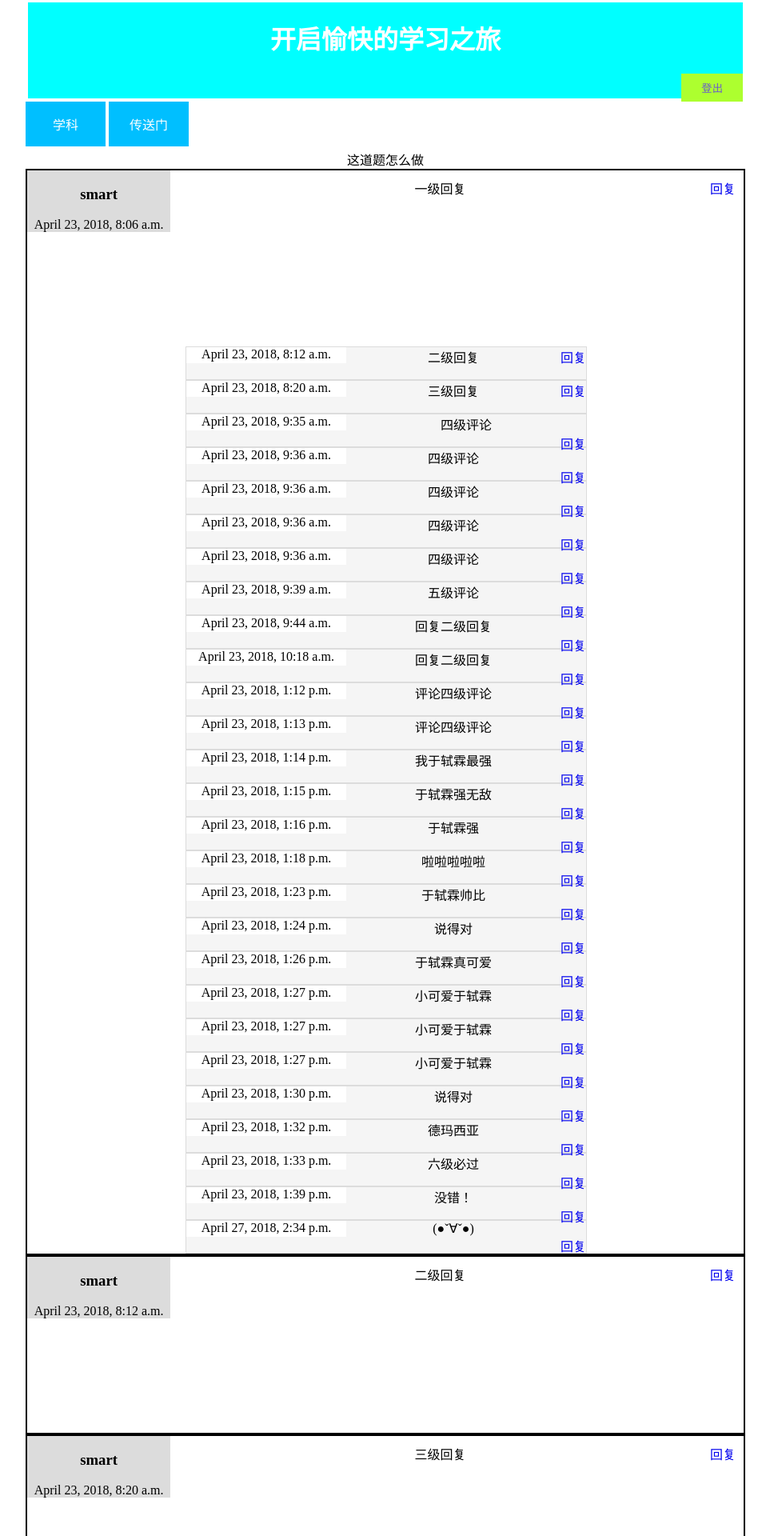
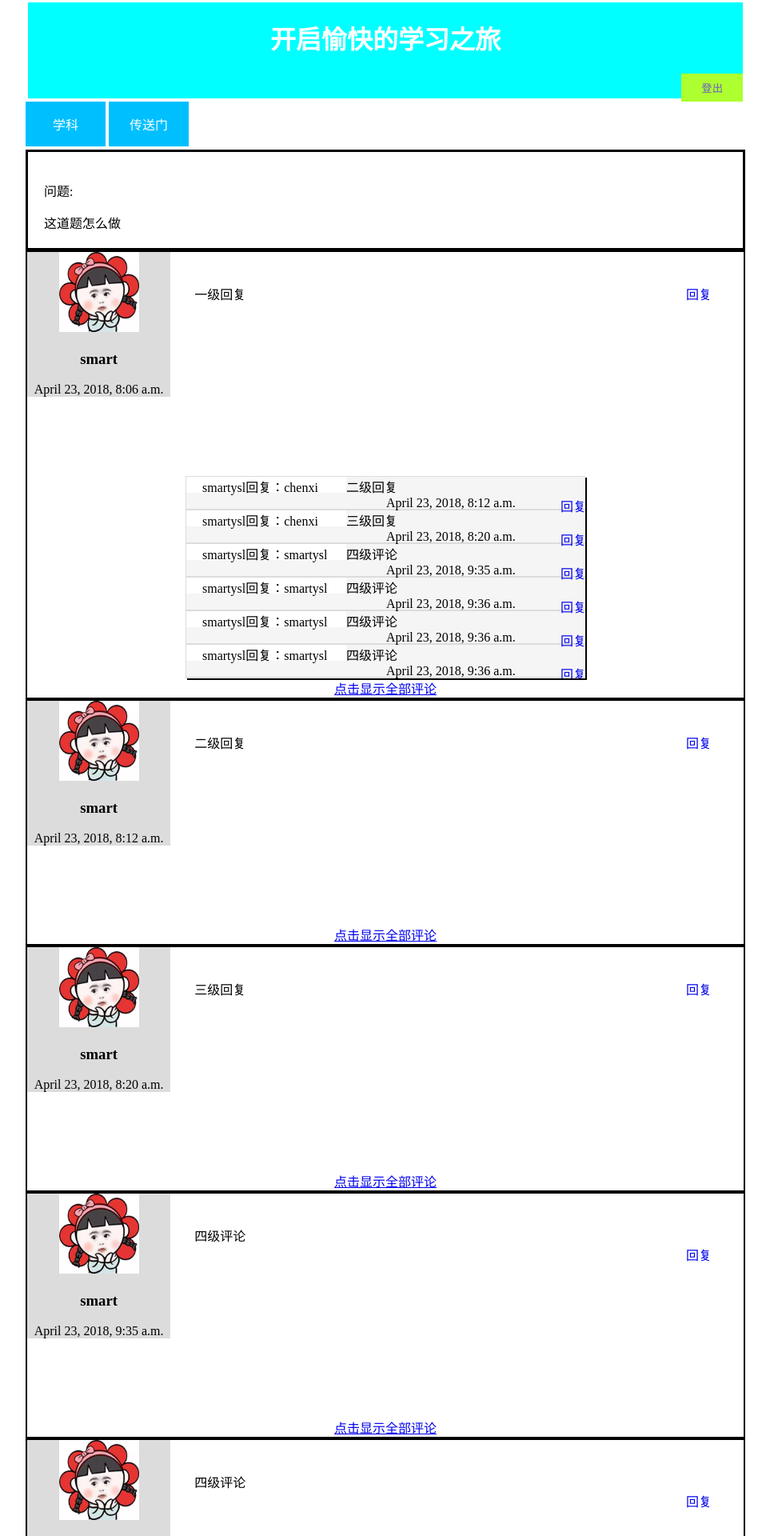
Before and after one commit to smartysl/dachuang, a Django app: template comment/templates/question_detail.html in a window 1280 px wide. Shown: the top 1920 px of the page at 80% size, without its empty margins (158-1121 px from the left). Run offline with Django 3.2, Linux system fonts and the light colour scheme; the template is opened without the code that fills it: values that come from a table or form of the project are taken from there, others are empty; data comes from the database, SQL or seed files in the repository; both versions use the stored data as it was after the commit; some libraries are stand-ins or nearby versions.

Commit message:
样式更新6

```diff
--- a/comment/static/css/base.css
+++ b/comment/static/css/base.css
@@ -75,6 +75,16 @@ body{
     background-color: black;
 }
 
+.django-ckeditor-widget{
+	width: 650px;
+}
+.question_post input{
+	padding: 10px;
+	padding-left: 20px;
+	padding-right: 20px;
+	border: none;
+	background-color: gainsboro;
+}
 
 @media only screen and (min-width: 800px) {
 
--- a/comment/static/css/question_detail.css
+++ b/comment/static/css/question_detail.css
@@ -2,6 +2,13 @@
 	clear: both;
 	overflow: hidden;
 }
+.qus_text{
+   	border: solid;
+   	text-align: left;
+   	height: auto;
+     padding: 20px;
+}
+
 
 .comment{
 	text-align: center;
@@ -15,11 +22,14 @@
 }
 
 .text{
-	text-align: center;
-	padding: 10px;
+	text-align: left;
+
+	padding: 40px;
 	height: 200px;
 }
-
+.text p{
+	padding-left:30px ;
+}
 .text a{
 	float: right;
 }
@@ -27,20 +37,30 @@
 	box-shadow: 2px 2px black;
 	text-align: center;
 	margin: 0px auto;
-	height: auto;
+	max-height:253px;
+	width: 500px;
+	overflow: hidden;
+}
+.reply_all_1{
+	box-shadow: 2px 2px black;
+	text-align: center;
+	margin: 0px auto;
 	width: 500px;
 }
+
 .reply{
 	border: solid 1px gainsboro;
 	width: 500px;
-	height: 40px;
-
+	min-height: 40px;
+	height: auto;
 	background-color: whitesmoke;
+	text-align: left;
 }
 
 .reply p{
-	margin: 0px;
-	padding: 0px;
+
+	margin-left: 10px;
+	padding-left: 10px;
 }
 .reply a{
 	text-decoration: none;
@@ -54,10 +74,29 @@
 	height: 20px;
 	background-color: white;
 }
+.reply2{
+	padding: 0px;
+	margin: 0px;
+	float: right;
+	width:250px;
+	height: 10px;
+}
+
+
 .user_info {
 	width:  20%;
-
+	margin-right: 30px;
 	height: auto 100%;
 	background-color: gainsboro;
 	float: left;
 }
+
+input{
+	font-size: 20px;
+	padding-top: 10px;
+	padding-left: 20px;
+	padding-right: 20px;
+	padding-bottom: 0px;
+	border: none;
+	background-color: gainsboro;
+}
--- a/comment/static/css/question_list.css
+++ b/comment/static/css/question_list.css
@@ -50,6 +50,11 @@
 	font-size: x-small;
 }
 
+.context h3{
+	max-height: 80px;
+	overflow: hidden;
+}
+
 .pagination{
 	padding-top: 40px;
 	margin: 0px auto;
--- a/comment/templates/base.html
+++ b/comment/templates/base.html
@@ -14,7 +14,7 @@
 <body>
 	<div class="HEAD">
         <h1>开启愉快的学习之旅</h1>
-		<button onclick="window.open('/account/login')" style="color: slateblue;float: right;border: none;background-color: greenyellow;padding: 8px 25px;">登出</button>
+		<button onclick="window.location.href='/account/login'" style="color: slateblue;float: right;border: none;background-color: greenyellow;padding: 8px 25px;">登出</button>
 	</div>
 
 	<div class="guid">
--- a/comment/templates/question_detail.html
+++ b/comment/templates/question_detail.html
@@ -9,7 +9,10 @@
 
     {% block content %}
     {% autoescape off %}
+    <div class="qus_text">
+    <p>问题:</p>
     {{ question.question_text }}
+    </div>
     {% for comment in comments %}
 
 
@@ -18,7 +21,10 @@
         {% for comment_user_info in comment.comment_user.userinfo.all %}
 
        <div class="user_info">
+
+       	<img src="{{ comment_user_info.headimg.url }}" height="100px" width="100px" >
        	<h3 style="font: 30px;">{{ comment_user_info.nickname }}</h3>
+
        	<p>{{ comment.comment_time }}</p>
        </div>
 
@@ -29,21 +35,30 @@
         <a style="text-decoration: none;" href="javascript:reply({{ comment.pk }})">回复</a>
        </div>
 
+    <div class="reply_all" id="fld{{ comment.pk }}">
+    {% for reply in comment.root.all %}
 
-    {% for reply in comment.root.all %}
-    <div class="reply_all">
     <div class="reply" id="{{ reply.pk }}">
-    	<div class="reply1">{{ reply.comment_time }}</div>
+    	<div class="reply1">
+
+    		<p>{{ reply.comment_user }}回复：{{ reply.reply_user }}</p>
+    	</div>
+
         {{ reply.comment_text }}
+
+        <div class="reply2">
+        {{ reply.comment_time }}
         <a href="javascript:reply({{ reply.pk }})">回复</a>
-    </div>
+        </div>
     </div>
 
+     {% endfor %}
 
 
-        {% endfor %}
+    </div>
+      <a style="text-align: center;" href="javascript:show(fld{{ comment.pk }})">点击显示全部评论</a>
 
-        </div>
+    </div>
 
     <div class="clear"></div>
     {% endfor %}
@@ -88,5 +103,24 @@
         });
         return false;
     });
+
+
+    function show(id){
+    	var x=id;
+    	if(x.className== 'reply_all'){
+    		x.className= 'reply_all_1';
+    	}
+    	else{
+    		x.className='reply_all';
+    	}
+
+    }
+
+
+
+
+
+
+
     {% endblock %}
 </script>
--- a/comment/views.py
+++ b/comment/views.py
@@ -131,7 +131,7 @@ def commment(request):
                     comment.comment_question=Question.objects.get(pk=question_id)
                     comment.reply_user=Question.objects.get(pk=question_id).user
                 comment.save()
-                data={'nickname':comment.comment_user.userinfo.all()[0].nickname,'comment_text':comment.comment_text,'comment_date':comment.comment_time,'comment_id':comment.pk}
+                data={'nickname':comment.comment_user.userinfo.all()[0].nickname,'headimg':comment.comment_user.userinfo.all()[0].headimg,'comment_text':comment.comment_text,'comment_date':comment.comment_time,'comment_id':comment.pk}
                 return JsonResponse(data)
             else:
                 return JsonResponse({'status':'fail'})
--- a/dachuang/settings.py
+++ b/dachuang/settings.py
@@ -118,8 +118,12 @@ USE_L10N = True
 USE_TZ = True
 CKEDITOR_CONFIGS = {
     'default': {
+        'toolbar':(
+        ['Undo','Redo'],
+        ['Smiley',],
+        ),
         'height': 300,
-        'width': 400,
+        'width': '100%',
         'removePlugins':'elementspath',
         'resize_enabled':False,
     },
```
Also changed, not shown: comment/static/css/main.css (+16 -13 lines), db.sqlite3.
